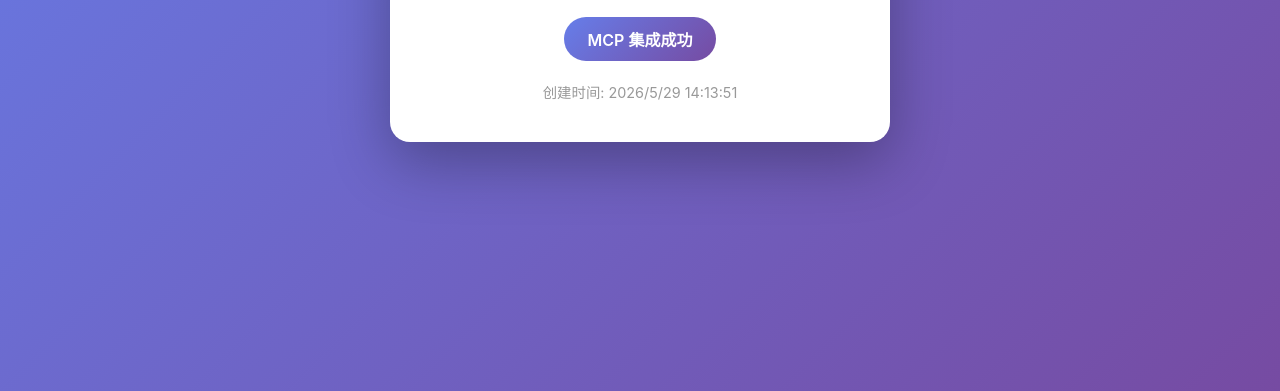
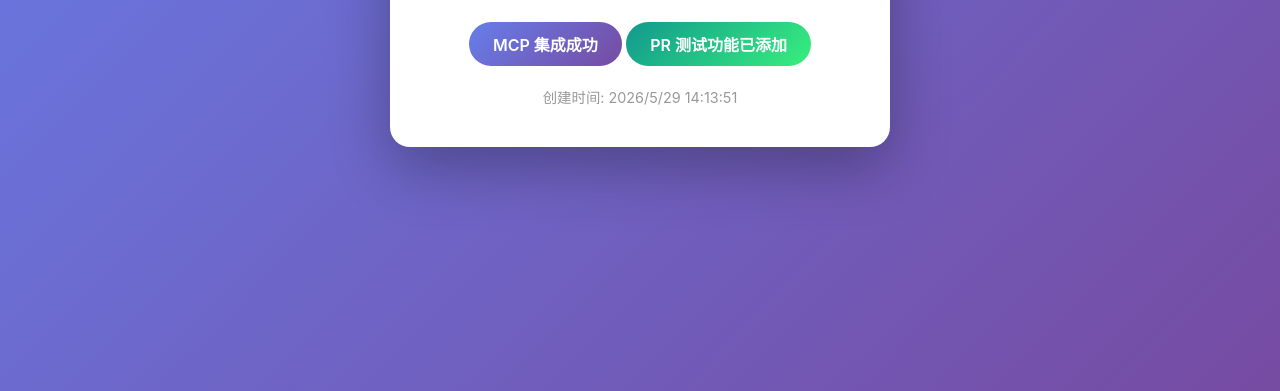
Before and after one commit to xiaocheny214/healpr-demo-test, a plain HTML site: page index.html in a window 1280 px wide. Shown: the part 409-800 px from the top of the page. Drawn offline with Linux system fonts and the light colour scheme.

Commit message:
feat: Add PR test badge to index page
Co-Authored-By: Claude Opus 4.7 <noreply@anthropic.com>

```diff
--- a/index.html
+++ b/index.html
@@ -52,6 +52,9 @@
         <h1>GitHub MCP 测试</h1>
         <p>这个页面通过 Claude Code 的 GitHub MCP Server 创建并推送</p>
         <div class="badge">MCP 集成成功</div>
+        <div class="badge" style="background: linear-gradient(135deg, #11998e, #38ef7d); margin-top: 10px;">
+            PR 测试功能已添加
+        </div>
         <div class="timestamp" id="time"></div>
     </div>
     <script>
```
